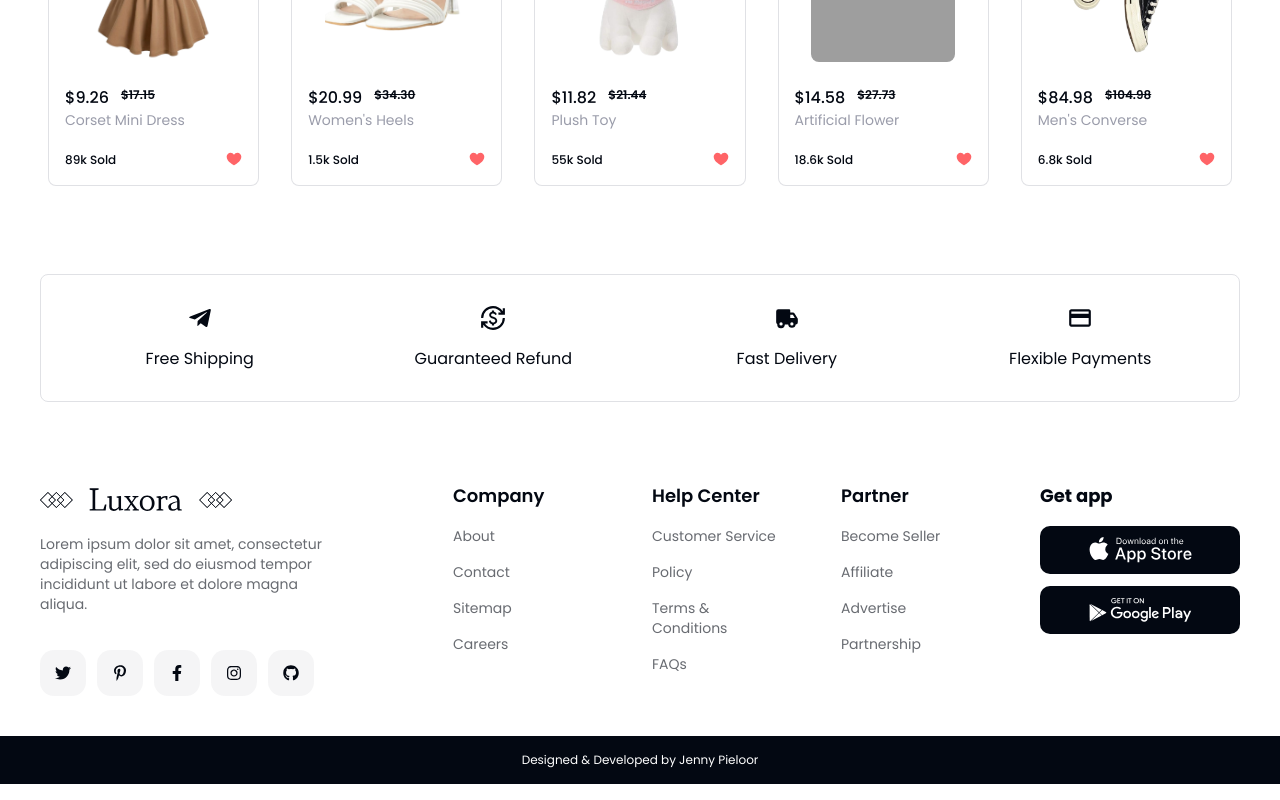
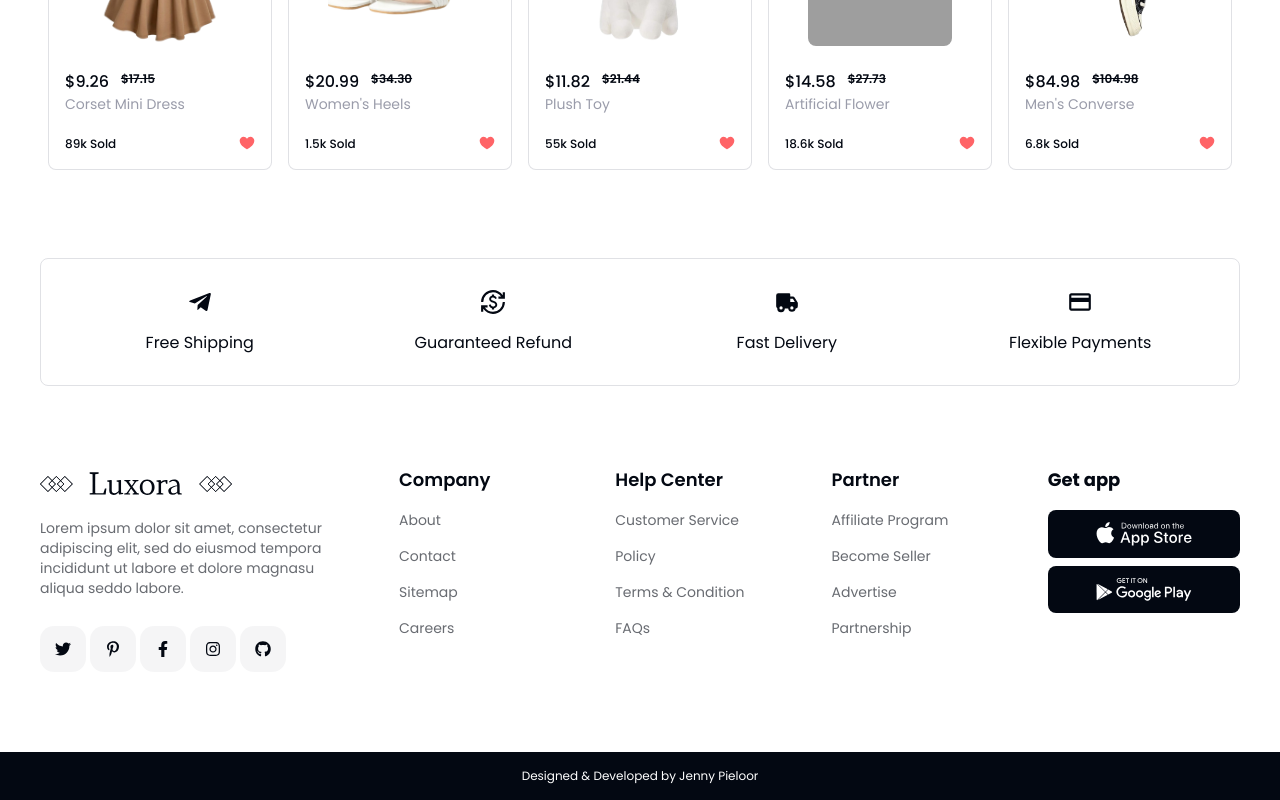
Before and after one commit to devJennyy/luxora-revamp, a React (Vite) app: page /homepage in a window 1280 px wide. Shown: the part 2378-3178 px from the top of the page. Built offline with nearby package versions, Linux system fonts and the light colour scheme; grey boxes are pictures that could not be loaded; a web font is replaced by a local one.

Commit message:
Improve footer.

```diff
--- a/src/components/layout/Footer.tsx
+++ b/src/components/layout/Footer.tsx
@@ -16,7 +16,7 @@ const Footer = () => {
   };
   return (
     <div className="w-full">
-      <div className="w-full max-w-[1280px] !mx-auto xl:px-10 px-5 flex flex-col gap-20">
+      <div className="w-full max-w-[1280px] !mx-auto xl:px-10 sm:px-5 px-4 flex flex-col sm:gap-20 gap-16">
         <div className="w-full xl:h-32 md:h-36 sm:h-32 h-16 border sm:border-muted/30 border-muted/20 rounded-md lg:px-3">
           <div className="grid grid-cols-4 justify-between items-center w-full h-full">
             {benefits?.map((item, index) => {
@@ -35,8 +35,8 @@ const Footer = () => {
           </div>
         </div>
 
-        <div className="flex md:flex-row items-start flex-col w-full lg:gap-32 gap-8">
-          <div className="flex flex-col justify-center gap-4 lg:max-w-[295px] md:max-w-[190px] max-w-[250px] w-full mt-12 lg:mt-0">
+        <div className="flex lg:flex-row items-start flex-col w-full sm:gap-16 gap-12">
+          <div className="flex flex-col justify-center gap-4 lg:max-w-[295px] w-full">
             <div className="h-fit">
               <img
                 src="/logo/logo-black.svg"
@@ -44,18 +44,31 @@ const Footer = () => {
                 className="xl:w-48 lg:w-36 w-32"
               />
             </div>
-            <div className="max-w-[320px] w-full">
-              <p className="text-left text-primary/60 dark:text-white/60 lg:text-sm text-[12px]">
-                Lorem ipsum dolor sit amet, consectetur adipiscing elit, sed do
-                eiusmod tempor incididunt ut labore et dolore magna aliqua.
+
+            <p className="lg:block sm:hidden block max-w-[320px] w-full text-left text-primary/60 dark:text-white/60 lg:text-sm text-[12px]">
+              Lorem ipsum dolor sit amet, consectetur adipiscing elit, sed do
+              eiusmod tempora incididunt ut labore et dolore magnasu aliqua
+              seddo labore.
+            </p>
+
+            <p className="lg:hidden sm:block hidden w-full text-left text-primary/60 dark:text-white/60 sm:text-sm text-[12px]">
+              <p>
+                Lorem ipsum dolor sit amet. Id odio eaque eos nisi harum sit
+                autem fugiat. Est voluptates illo quo ratione natus ut numquam
+                molestiae ut mollitia omnis!
+                Ea eaque repudiandae non consequatur harum est recusandae
+                inventore id voluptas magni aut placeat perspiciatis eum minus
+                earum ab praesentium magni. Eos quibusdam eaque qui laudantium
+                iure vel corrupti iusto aut excepturi fugit.
               </p>
-            </div>
-            <div className="grid grid-cols-5 sm:!mt-5 xl:gap-0 lg:gap-4">
+            </p>
+
+            <div className="grid grid-cols-5 !mt-3 xl:gap-0 lg:gap-4 w-full max-w-[250px] ">
               {socialIcons?.map((icon, index) => {
                 return (
                   <div
                     key={index}
-                    className="flex justify-center items-center bg-muted/10 xl:w-[46px] xl:h-[46px] lg:w-[40px] lg:h-[40px] md:w-[31px] md:h-[31px] w-[40px] h-[40px] lg:rounded-xl md:rounded-lg rounded-xl text-primary cursor-pointer"
+                    className="flex justify-center items-center bg-muted/10 xl:w-[46px] xl:h-[46px] lg:w-[40px] w-[40px] h-[40px] lg:rounded-xl md:rounded-lg rounded-lg text-primary cursor-pointer"
                   >
                     {icon}
                   </div>
@@ -64,37 +77,32 @@ const Footer = () => {
             </div>
           </div>
 
-          <div className="flex justify-between xl:gap-16 lg:gap-11 md:gap-5 sm:gap-10 gap-5 xl:mt-[7.3rem] lg:mt-[6.7rem] md:mt-[5.7rem]">
+          <div className="sm:grid sm:grid-cols-4 flex w-full gap-6">
             {footerData?.map((data, index) => (
-              <div
-                key={index}
-                className={`flex flex-col h-full text-left gap-4 ${
-                  data.width
-                    ? data.width
-                    : "xl:w-[135px] lg:w-[100px] sm:w-[97px] w-[95px]"
-                }`}
-              >
-                <p className="font-semibold sm:text-lg sm:mb-1">{data.header}</p>
-                <div className="flex flex-col xl:gap-4 gap-3 xl:text-sm text-[12px]">
+              <div key={index} className="flex flex-col h-full text-left gap-4">
+                <p className="font-semibold sm:text-lg sm:mb-1">
+                  {data.header}
+                </p>
+                <div className="flex flex-col xl:gap-4 gap-3 sm:text-sm text-[12px]">
                   {data.content.map((item, index) => (
                     <ParagraphComponent key={index}>{item}</ParagraphComponent>
                   ))}
                 </div>
               </div>
             ))}
-            <div className="sm:flex flex-col h-full text-left gap-4 xl:w-[200px] lg:w-[160px] w-[130px] hidden">
+            <div className="sm:flex flex-col h-full text-left gap-4 w-full hidden">
               <p className="font-bold text-lg mb-1">Get app</p>
-              <div className="flex flex-col lg:gap-3 gap-2 text-primary/60 dark:text-white/60 text-sm">
+              <div className="flex flex-col gap-2 text-primary/60 dark:text-white/60 text-sm">
                 {downloadButton?.map((button, index) => {
                   return (
                     <button
                       key={index}
-                      className="flex justify-center items-center xl:h-[3rem] lg:h-[2.5rem] lg:w-full md:w-[7.5rem] h-[2.3rem] bg-primary rounded-lg text-white active:scale-95 transition-all duration-400 ease-in-out"
+                      className="xl:py-3 py-[10px] flex justify-center items-center w-full bg-primary rounded-md text-white active:scale-95 transition-all duration-300 ease-in-out"
                     >
                       <img
                         src={button.image}
                         alt={button.alt}
-                        className="object-cover xl:w-[103px] lg:w-24 sm:w-20 w-24"
+                        className="object-contain sm:w-24 w-20"
                       />
                     </button>
                   );
@@ -103,12 +111,12 @@ const Footer = () => {
             </div>
           </div>
 
-          <div className="flex flex-col lg:gap-3 gap-2 text-primary/60 dark:text-white/60 text-sm sm:hidden mt-4">
+          <div className="w-full flex flex-col lg:gap-3 gap-2 text-primary/60 dark:text-white/60 text-sm sm:hidden">
             {downloadButton?.map((button, index) => {
               return (
                 <button
                   key={index}
-                  className="flex justify-center items-center xl:h-[3rem] lg:h-[2.5rem] lg:w-full md:w-[7.5rem] sm:h-[2.3rem] h-[2.9rem] bg-primary rounded-lg text-white active:scale-95 transition-all duration-400 ease-in-out"
+                  className="flex justify-center items-center xl:h-[3rem] lg:h-[2.5rem] lg:w-full md:w-[7.5rem] sm:h-[2.3rem] h-[3rem] bg-primary rounded-lg text-white active:scale-95 transition-all duration-400 ease-in-out"
                 >
                   <img
                     src={button.image}
@@ -122,7 +130,7 @@ const Footer = () => {
         </div>
       </div>
 
-      <div className="w-full bg-primary sm:h-12 h-10 !mt-10 flex justify-center items-center">
+      <div className="w-full bg-primary sm:h-12 h-10 sm:!mt-20 !mt-12 flex justify-center items-center">
         <p className="text-white sm:text-[12px] text-[10px]">
           Designed & Developed by Jenny Pieloor
         </p>
--- a/src/components/ui/card-hover-effect.tsx
+++ b/src/components/ui/card-hover-effect.tsx
@@ -24,7 +24,7 @@ export const HoverEffect = ({
   return (
     <div
       className={cn(
-        "grid xl:grid-cols-5 lg:grid-cols-4 sm:grid-cols-3 grid-cols-2 gap-4",
+        "grid xl:grid-cols-5 lg:grid-cols-4 sm:grid-cols-3 grid-cols-2",
         className
       )}
     >
--- a/src/constants/data.tsx
+++ b/src/constants/data.tsx
@@ -263,13 +263,12 @@ export const footerData = [
     content: [
       "Customer Service",
       "Policy",
-      "Terms & Conditions",
+      "Terms & Condition",
       "FAQs"
     ],
-    width: "w-[125px]",
   },
   {
     header: "Partner",
-    content: ["Become Seller", "Affiliate", "Advertise", "Partnership"],
+    content: ["Affiliate Program", "Become Seller", "Advertise", "Partnership"],
   },
 ];
```
